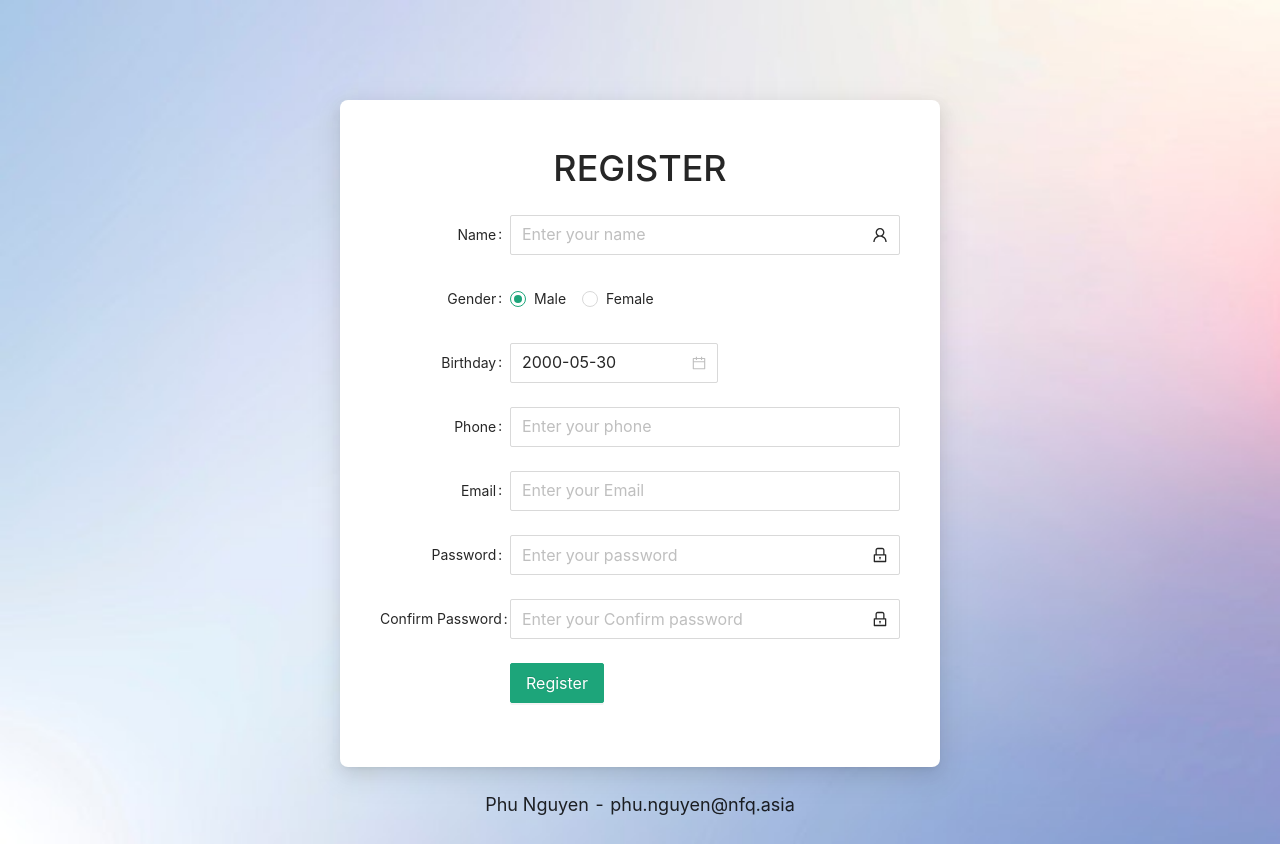
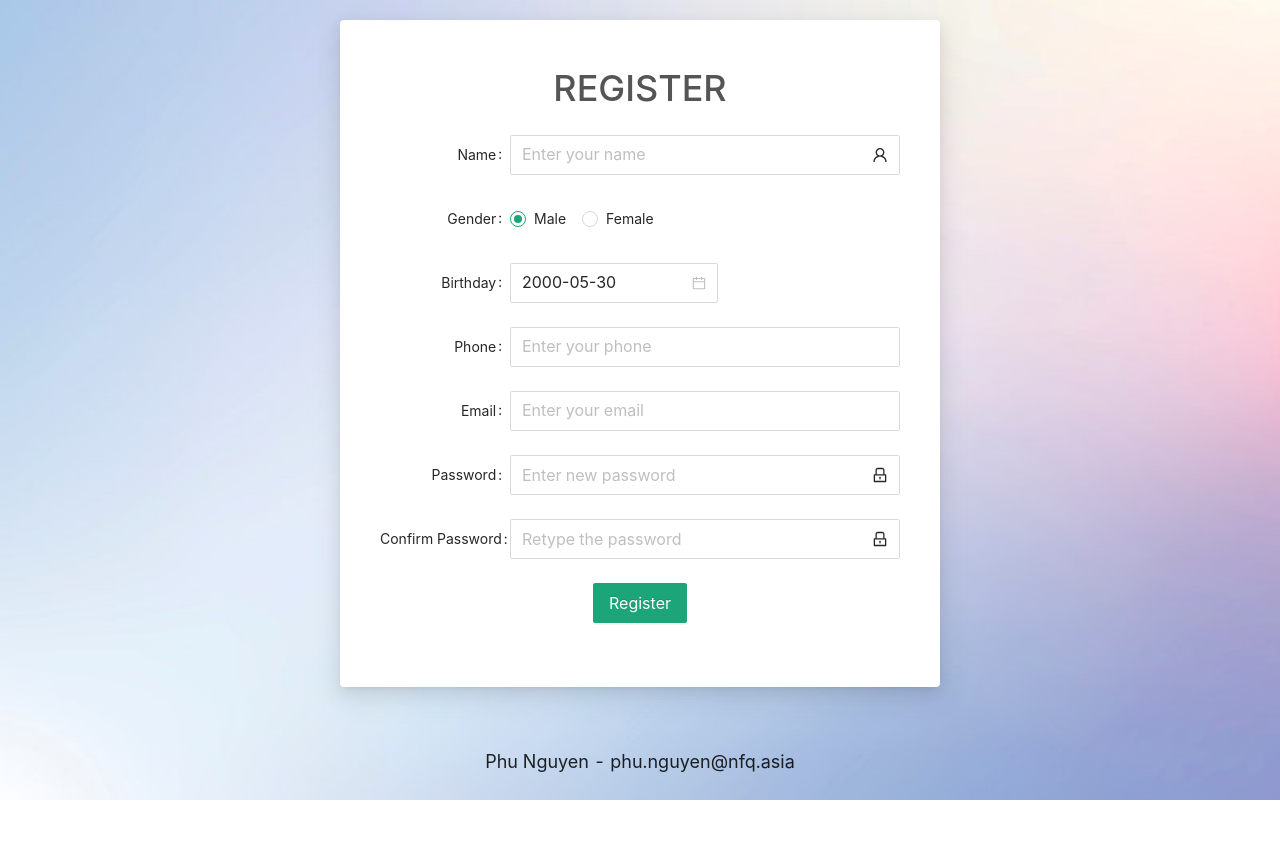
Before and after one commit to zevik7/register-page-react, a React (Create React App) app: page / in a window 1280 px wide. After the commit the page ends 800 px from the top, so only its background shows below. Built offline with nearby package versions, Linux system fonts and the light colour scheme.

Commit message:
refactor: split register constainer, apply atomic design

```diff
--- a/src/App.js
+++ b/src/App.js
@@ -1,7 +1,7 @@
 import React from 'react'
 import { HashRouter } from 'react-router-dom'
 import './App.less'
-import RoutesApp from './components/RoutesApp'
+import { RoutesApp } from './components'
 
 const App = () => {
   return (
--- /dev/null
+++ b/src/components/CopyrightFooter/index.jsx
@@ -0,0 +1,14 @@
+import { Layout } from 'antd'
+import './style.less'
+
+const { Footer } = Layout
+
+function CopyrightFooter(props) {
+  return (
+    <Footer className="footer" style={props.style}>
+      Phu Nguyen - phu.nguyen@nfq.asia
+    </Footer>
+  )
+}
+
+export default CopyrightFooter
--- /dev/null
+++ b/src/components/CopyrightFooter/style.less
@@ -0,0 +1,5 @@
+.footer {
+  text-align: center;
+  font-size: 18px;
+  background-color: transparent;
+}
--- /dev/null
+++ b/src/components/FormItem/index.jsx
@@ -0,0 +1,33 @@
+import React, { useState } from 'react'
+import { Form, Input } from 'antd'
+
+function FormItem(props) {
+  const {
+    label,
+    validateStatus,
+    help,
+    placeholder,
+    autoComplete,
+    name,
+    value,
+    onChange,
+    suffix,
+    type,
+  } = props
+
+  return (
+    <Form.Item label={label} validateStatus={validateStatus} help={help}>
+      <Input
+        suffix={suffix}
+        placeholder={placeholder}
+        autoComplete={autoComplete || 'on'}
+        name={name}
+        value={value}
+        onChange={onChange}
+        type={type}
+      ></Input>
+    </Form.Item>
+  )
+}
+
+export default FormItem
--- /dev/null
+++ b/src/components/FormItemDate/index.jsx
@@ -0,0 +1,13 @@
+import { Form, DatePicker } from 'antd'
+
+function FormItemDate(props) {
+  const { label, validateStatus, help, name, value, onChange } = props
+
+  return (
+    <Form.Item label={label} validateStatus={validateStatus} help={help}>
+      <DatePicker name={name} value={value} onChange={onChange} />
+    </Form.Item>
+  )
+}
+
+export default FormItemDate
--- /dev/null
+++ b/src/components/FormItemRadio/index.jsx
@@ -0,0 +1,19 @@
+import { Form, Input, Radio } from 'antd'
+
+function FormItemRadio(props) {
+  const { label, name, value, onChange, items, itemLabels } = props
+
+  return (
+    <Form.Item label={label}>
+      <Radio.Group value={value} name={name} onChange={onChange}>
+        {items.map((value, i) => (
+          <Radio key={i} value={value}>
+            {itemLabels[i]}
+          </Radio>
+        ))}
+      </Radio.Group>
+    </Form.Item>
+  )
+}
+
+export default FormItemRadio
--- a/src/components/RoutesApp.jsx
+++ b/src/components/RoutesApp/index.jsx
@@ -1,7 +1,7 @@
 import React from 'react'
 import { Route, Routes } from 'react-router-dom'
 
-import Register from '../pages/Register'
+import Register from '../../containers/Register'
 
 const RoutesApp = () => {
   return (
--- /dev/null
+++ b/src/components/index.jsx
@@ -0,0 +1,5 @@
+export { default as RoutesApp } from './RoutesApp'
+export { default as FormItem } from './FormItem'
+export { default as FormItemRadio } from './FormItemRadio'
+export { default as FormItemDate } from './FormItemDate'
+export { default as CopyrightFooter } from './CopyrightFooter'
--- a/src/pages/Register/index.jsx
+++ b/src/containers/Register/index.jsx
@@ -4,8 +4,14 @@ import { Form, Input, Button, Checkbox, DatePicker, Radio, Result } from 'antd'
 import { UserOutlined, LockOutlined } from '@ant-design/icons'
 import { Layout } from 'antd'
 import './style.less'
+import {
+  CopyrightFooter,
+  FormItem,
+  FormItemRadio,
+  FormItemDate,
+} from '../../components'
 
-const { Header, Footer, Content } = Layout
+const { Content } = Layout
 
 const Register = () => {
   const [form, setForm] = useState({
@@ -122,9 +128,6 @@ const Register = () => {
       xs: {
         span: 24,
       },
-      sm: {
-        offset: 6,
-      },
     },
   }
 
@@ -143,13 +146,10 @@ const Register = () => {
           size="large"
         >
           <h1>Register</h1>
-
-          <Form.Item
+          <FormItem
             label="Name"
             validateStatus={form.name.errorTxt && 'error'}
             help={form.name.errorTxt}
-          >
-            <Input
             suffix={<UserOutlined className="site-form-item-icon" />}
             placeholder="Enter your name"
             autoComplete="on"
@@ -157,85 +157,67 @@ const Register = () => {
             value={form.name.value}
             onChange={handleOnChange}
           />
-          </Form.Item>
-          <Form.Item label="Gender">
-            <Radio.Group
+          <FormItemRadio
+            label="Gender"
+            name="gender"
             value={form.gender.value}
-              name="gender"
             onChange={handleOnChange}
-            >
-              <Radio value="male">Male</Radio>
-              <Radio value="female">Female</Radio>
-            </Radio.Group>
-          </Form.Item>
-          <Form.Item
-            label="Birthday"
+            items={['male', 'female']}
+            itemLabels={['Male', 'Female']}
+          />
+          <FormItemDate
+            label={'Birthday'}
             validateStatus={form.birthday.errorTxt && 'error'}
             help={form.birthday.errorTxt}
-          >
-            <DatePicker
-              name="birthday"
+            name={'birthday'}
             value={form.birthday.value}
             onChange={handleOnChangeDate}
           />
-          </Form.Item>
-          <Form.Item
+          <FormItem
             label="Phone"
             validateStatus={form.phone.errorTxt && 'error'}
             help={form.phone.errorTxt}
-          >
-            <Input
             placeholder="Enter your phone"
             autoComplete="on"
             name="phone"
             value={form.phone.value}
             onChange={handleOnChange}
           />
-          </Form.Item>
-          <Form.Item
+          <FormItem
             label="Email"
             validateStatus={form.email.errorTxt && 'error'}
             help={form.email.errorTxt}
-          >
-            <Input
-              placeholder="Enter your Email"
+            placeholder="Enter your email"
             autoComplete="on"
             name="email"
             value={form.email.value}
             onChange={handleOnChange}
           />
-          </Form.Item>
-          <Form.Item
+          <FormItem
+            suffix={<LockOutlined className="site-form-item-icon" />}
             label="Password"
             validateStatus={form.password.errorTxt && 'error'}
             help={form.password.errorTxt}
-          >
-            <Input
-              suffix={<LockOutlined className="site-form-item-icon" />}
-              type="password"
-              placeholder="Enter your password"
+            placeholder="Enter new password"
             autoComplete="on"
             name="password"
             value={form.password.value}
             onChange={handleOnChange}
+            type="password"
           />
-          </Form.Item>
-          <Form.Item
+          <FormItem
+            suffix={<LockOutlined className="site-form-item-icon" />}
             label="Confirm Password"
             validateStatus={form.confirmPassword.errorTxt && 'error'}
             help={form.confirmPassword.errorTxt}
-          >
-            <Input
-              suffix={<LockOutlined className="site-form-item-icon" />}
-              type="password"
-              placeholder="Enter your Confirm password"
+            placeholder="Retype the password"
             autoComplete="on"
             name="confirmPassword"
             value={form.confirmPassword.value}
             onChange={handleOnChange}
+            type="password"
           />
-          </Form.Item>
-          <Form.Item {...tailFormItemLayout}>
+          <Form.Item {...tailFormItemLayout} className="login-form-submit">
             <Button
               type="primary"
               htmlType="submit"
@@ -247,7 +229,7 @@ const Register = () => {
           </Form.Item>
         </Form>
       </Content>
-      <Footer className="footer">Phu Nguyen - phu.nguyen@nfq.asia</Footer>
+      <CopyrightFooter />
     </Layout>
   )
 }
--- a/src/pages/Register/style.less
+++ b/src/containers/Register/style.less
@@ -1,5 +1,3 @@
-@import 'antd/lib/style/themes/default.less';
-
 .register {
   position: relative;
   background-image: url(../../assets/register-bg.jpg);
@@ -9,15 +7,14 @@
 
 .content {
   position: relative;
-  padding: 0 20px;
+  padding: 20px;
 
   .login-form {
     margin: auto;
-    margin-top: 100px;
     max-width: 600px;
     padding: 40px;
     background-color: white;
-    border-radius: 8px;
+    border-radius: 4px;
     box-shadow: 0 3px 6px -4px rgba(0, 0, 0, 0.12),
       0 6px 16px 0 rgba(0, 0, 0, 0.08), 0 9px 28px 8px rgba(0, 0, 0, 0.05);
 
@@ -25,12 +22,18 @@
       text-align: center;
       font-size: 36px;
       text-transform: uppercase;
+      color: #555;
+    }
+
+    .login-form-submit{
+      position: relative;
+
+      .login-form-button {
+        position: absolute;
+        left: 50%;
+        top: 50%;
+        transform: translate(-50%, -50%);
+      }
     }
   }
 }
-
-.footer {
-  text-align: center;
-  font-size: 18px;
-  background-color: transparent;
-}
```
Lines whose indentation alone changed are shown as unchanged.
